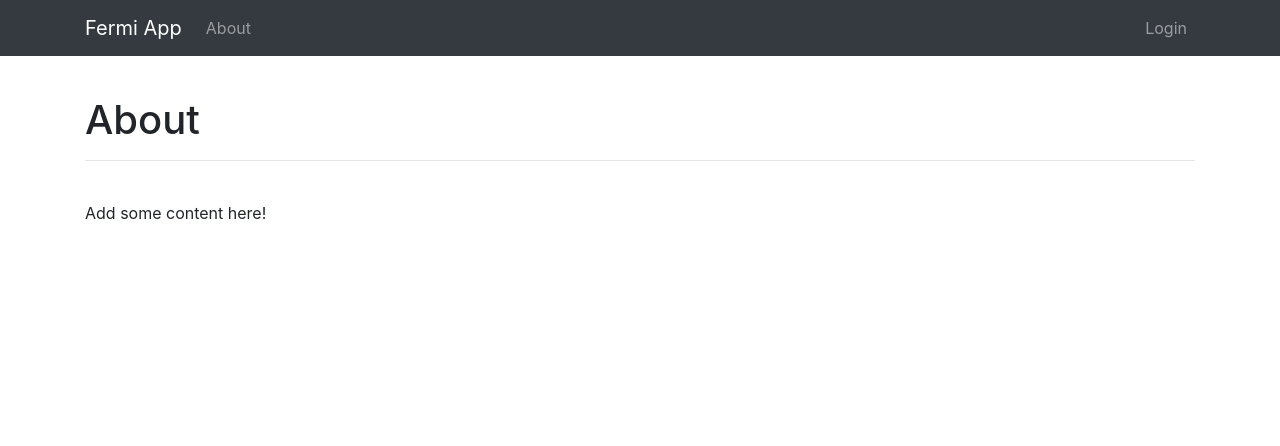
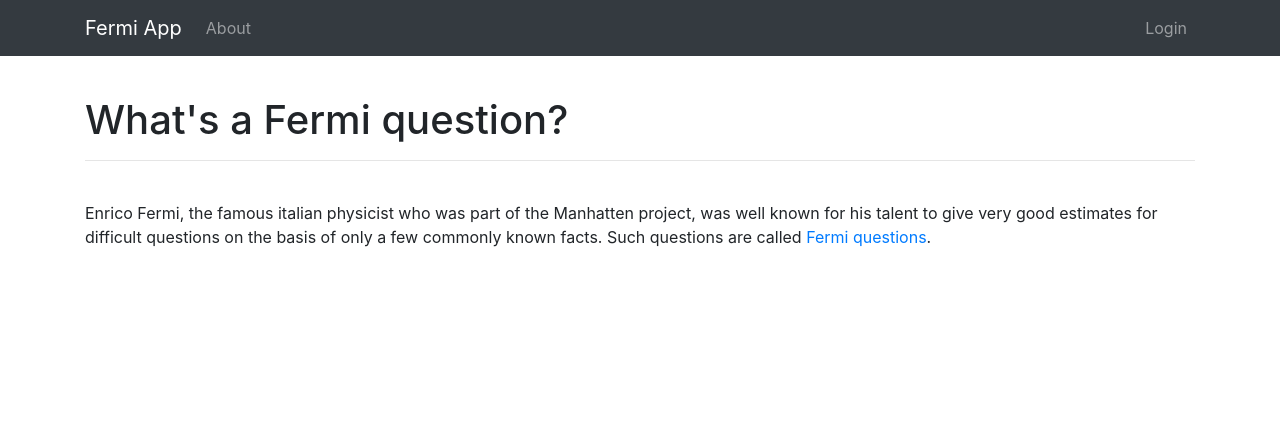
Before and after one commit to toschoch/python-fermi, a Flask app: page /about/ in a window 1280 px wide. Shown: the top 446 px of the page. Run offline with Flask 2, Linux system fonts and the light colour scheme; parts of the project's set-up code (start-up, migrations or seed data) failed here and were passed over; some libraries are stand-ins or nearby versions.

Commit message:
some content on the first site etc

```diff
--- a/project/client/static/main.css
+++ b/project/client/static/main.css
@@ -3,3 +3,10 @@
 .site-content {
   padding-top: 6rem;
 }
+
+.question {
+  margin: 1rem;
+  padding: 1rem;
+  background-color: #d3d3d3;
+  font-style: italic;
+}
--- a/project/client/templates/header.html
+++ b/project/client/templates/header.html
@@ -14,7 +14,7 @@
         </li>
         {% if current_user.is_authenticated %}
         <li class="nav-item">
-          <a class="nav-link" href="{{ url_for('user.questions') }}">Questions</a>
+          <a class="nav-link" href="{{ url_for('user.questions') }}">Add Questions</a>
         </li>
         {% endif %}
       </ul>
--- a/project/client/templates/main/about.html
+++ b/project/client/templates/main/about.html
@@ -3,9 +3,11 @@
 
 <div class="body-content">
   <div>
-    <h1>About</h1>
+    <h1>What's a Fermi question?</h1>
     <hr><br>
-    <p>Add some content here!</p>
+    Enrico Fermi, the famous italian physicist who was part of the Manhatten project, was well known for his
+    talent to give very good estimates for difficult questions on the basis of only a few commonly known facts.
+    Such questions are called <a href="https://en.wikipedia.org/wiki/Fermi_problem">Fermi questions</a>.
   </div>
 </div>
 
--- a/project/server/main/views.py
+++ b/project/server/main/views.py
@@ -2,6 +2,10 @@
 
 
 from flask import render_template, Blueprint
+from project.server import db
+from project.server.models import Question
+
+from sqlalchemy.sql.expression import func
 
 
 main_blueprint = Blueprint("main", __name__)
@@ -9,7 +13,9 @@ main_blueprint = Blueprint("main", __name__)
 
 @main_blueprint.route("/")
 def home():
-    return render_template("main/home.html")
+    question = Question.query.order_by(func.random()).limit(1).first().text
+    #question = "test?" # "How many ants live on this planet earth?"
+    return render_template("main/home.html", question=question)
 
 
 @main_blueprint.route("/about/")
```
Also changed, not shown: project/client/templates/main/home.html (+5 -2 lines), project/server/prod.db (deleted).
